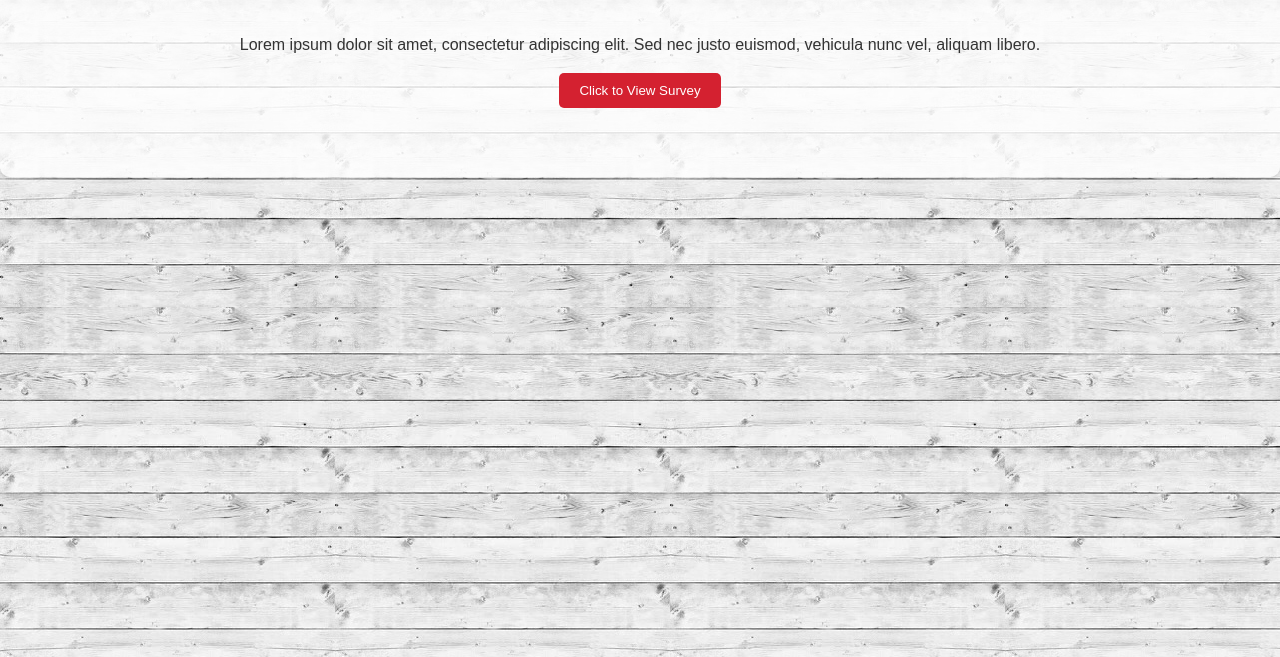
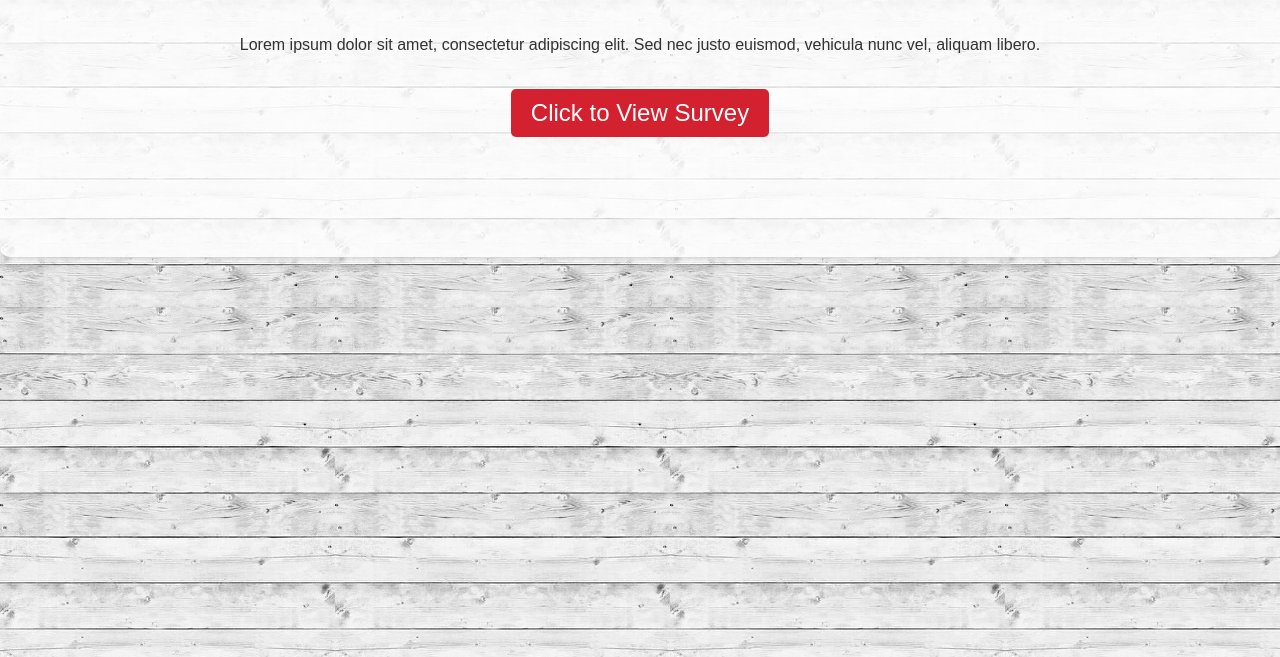
Before and after one commit to OwenMorris98/SB_Landing, a website: page index.html in a window 1280 px wide. Shown: the part 143-800 px from the top of the page. Drawn offline with Linux system fonts and the light colour scheme.

Commit message:
adding-vh and sizing button

```diff
--- a/app.css
+++ b/app.css
@@ -12,7 +12,7 @@
             flex-direction: column;
             align-items: center; /* Center horizontally */
             justify-content: flex-start; /* Start from 3/4 of the vertical axis */
-            height: 30vh; /* Set the height to 100% of the viewport height */
+            height: 40vh; /* Set the height to 100% of the viewport height */
             background-color: rgba(255, 255, 255, 0.8);
             border-radius: 10px;
             box-shadow: 0 2px 4px rgba(0, 0, 0, 0.1);
@@ -33,6 +33,8 @@
             padding: 10px 20px;
             border-radius: 5px;
             cursor: pointer;
+            font-size:24px;
+            margin-top:1rem;
         }
         button:hover {
             background-color: #d42130; /* Darker red on hover */
```
